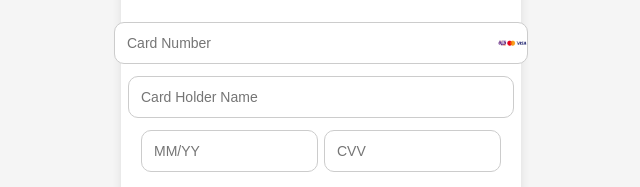
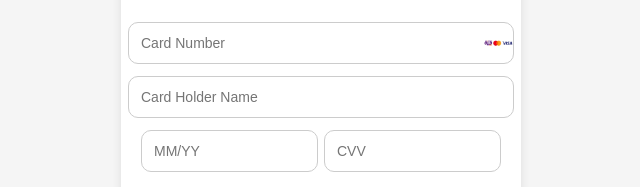
Before and after one commit to payment-paymob/accept, a website: page index.html in a window 1280 px wide. Shown: the part 323-510 px from the top of the page, 319-959 px from the left. Drawn offline with Linux system fonts and the light colour scheme.

Commit message:
Update index.html

```diff
--- a/index.html
+++ b/index.html
@@ -68,7 +68,6 @@
             background-position: right center;
             background-repeat: no-repeat;
             background-size: 30px; /* حجم الصورة */
-            padding-right: 40px; /* إضافة مساحة للصورة على اليمين */
         }
 
         .input-row {
```
